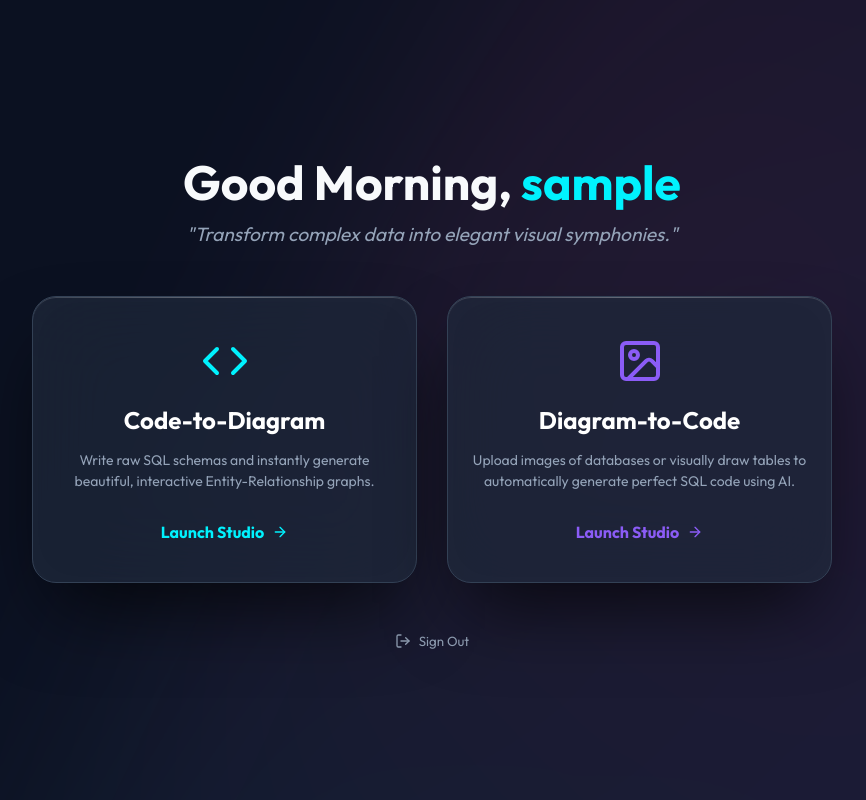
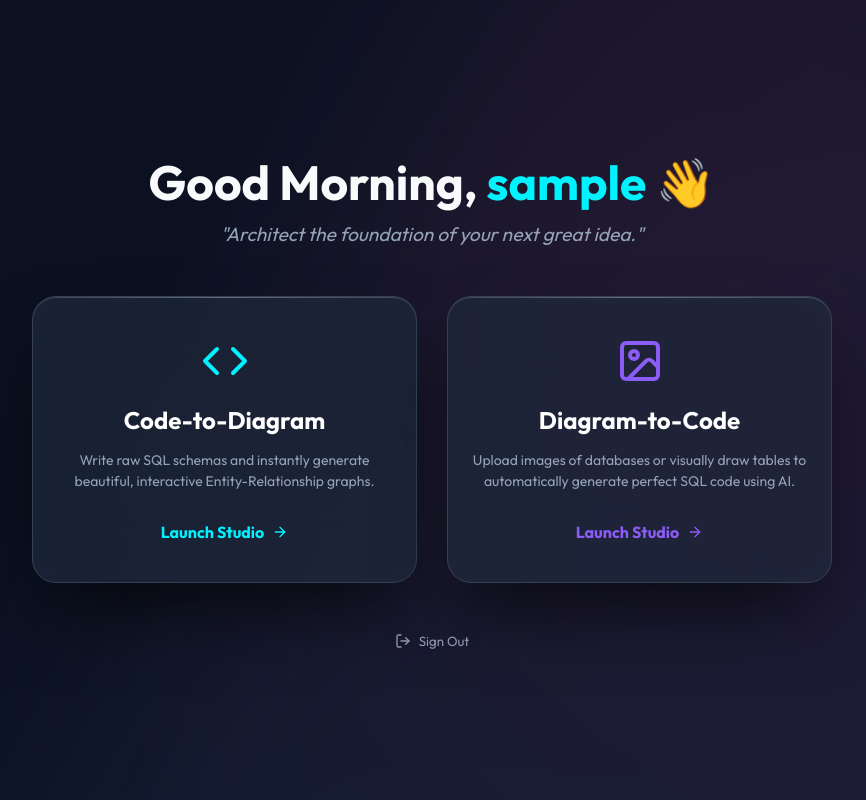
Before and after one commit to arvind-15-web/ER-STUDIO, a React (Vite) app in the folder frontend/: page /home in a window 1280 px wide. Shown: the top 800 px of the page, without its empty margins (208-1074 px from the left). Built offline with nearby package versions, Linux system fonts and the light colour scheme; sample sign-in values are in the browser's storage.

Commit message:
Fix Home screen: Lock motivational tagline and extract actual user name from Google OAuth JWT

```diff
--- a/frontend/src/pages/Home.jsx
+++ b/frontend/src/pages/Home.jsx
@@ -24,12 +24,7 @@ function Home() {
     return 'Good Evening';
   };
 
-  const quotes = [
-    "Transform complex data into elegant visual symphonies.",
-    "Architect the foundation of your next great idea.",
-    "Design, visualize, and build the architecture of tomorrow."
-  ];
-  const tagline = quotes[Math.floor(Math.random() * quotes.length)];
+  const tagline = "Architect the foundation of your next great idea.";
 
   return (
     <div style={{
@@ -49,7 +44,7 @@ function Home() {
 
       <div style={{ zIndex: 1, textAlign: 'center', maxWidth: '800px', width: '100%' }}>
         <h1 style={{ fontSize: '3rem', marginBottom: '10px', color: 'var(--text-main)' }}>
-          {getGreeting()}, <span style={{ color: 'var(--cyan)' }}>{username}</span>
+          {getGreeting()}, <span style={{ color: 'var(--cyan)' }}>{username} 👋</span>
         </h1>
         <p style={{ fontSize: '1.2rem', color: 'var(--text-muted)', marginBottom: '50px', fontStyle: 'italic' }}>
           "{tagline}"
--- a/frontend/src/pages/Login.jsx
+++ b/frontend/src/pages/Login.jsx
@@ -9,8 +9,15 @@ function Login() {
   const navigate = useNavigate();
 
   const handleGoogleSuccess = (credentialResponse) => {
-    localStorage.setItem('token', 'google_dummy_token');
-    localStorage.setItem('username', 'Google User');
+    // Decode the Google JWT to get the user's real name
+    try {
+      const jwtPayload = JSON.parse(atob(credentialResponse.credential.split('.')[1]));
+      const realName = jwtPayload.given_name || jwtPayload.name || 'User';
+      localStorage.setItem('username', realName);
+    } catch (e) {
+      localStorage.setItem('username', 'Google User');
+    }
+    localStorage.setItem('token', 'google_' + Math.random().toString(36).substring(7));
     navigate('/home');
   };
 
```
